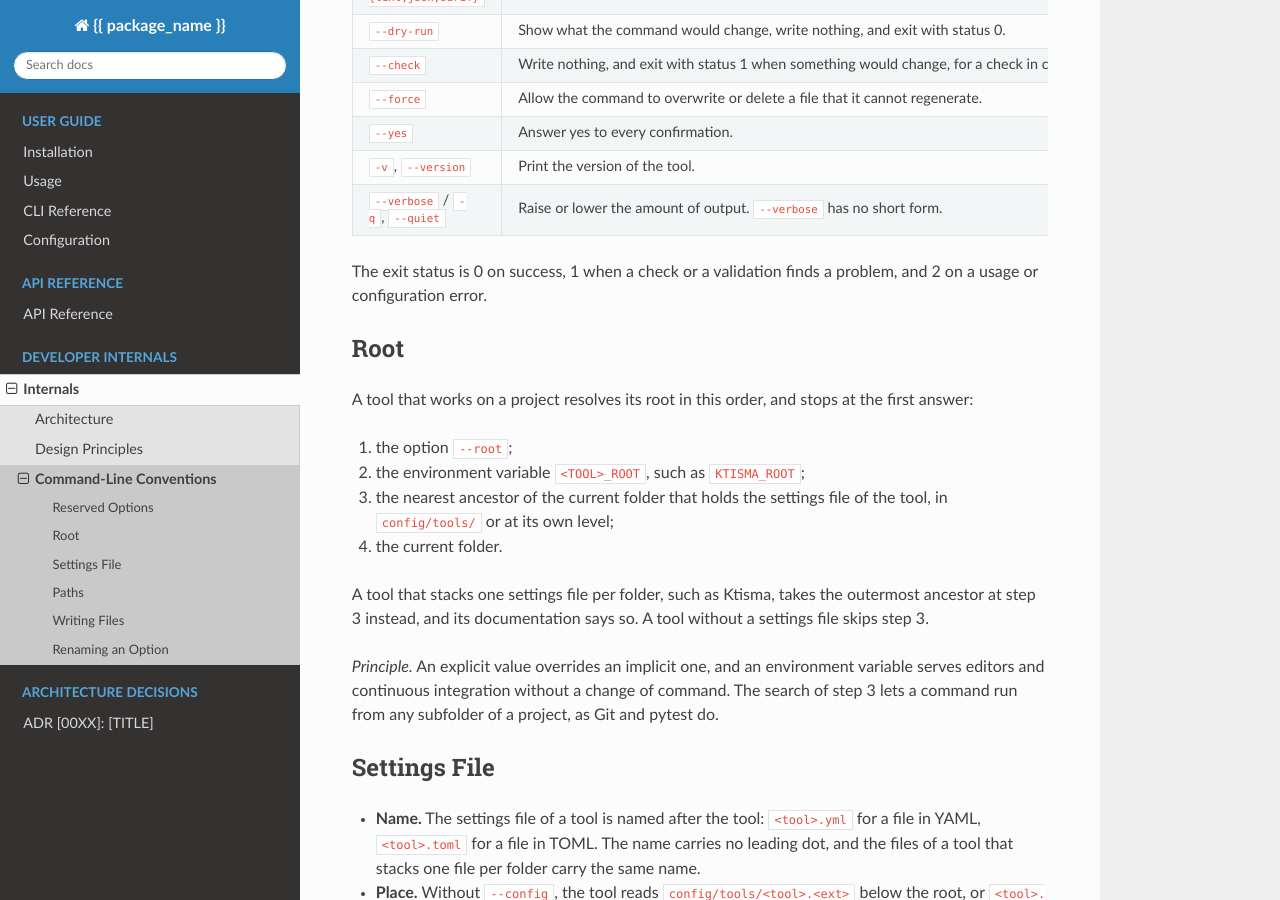
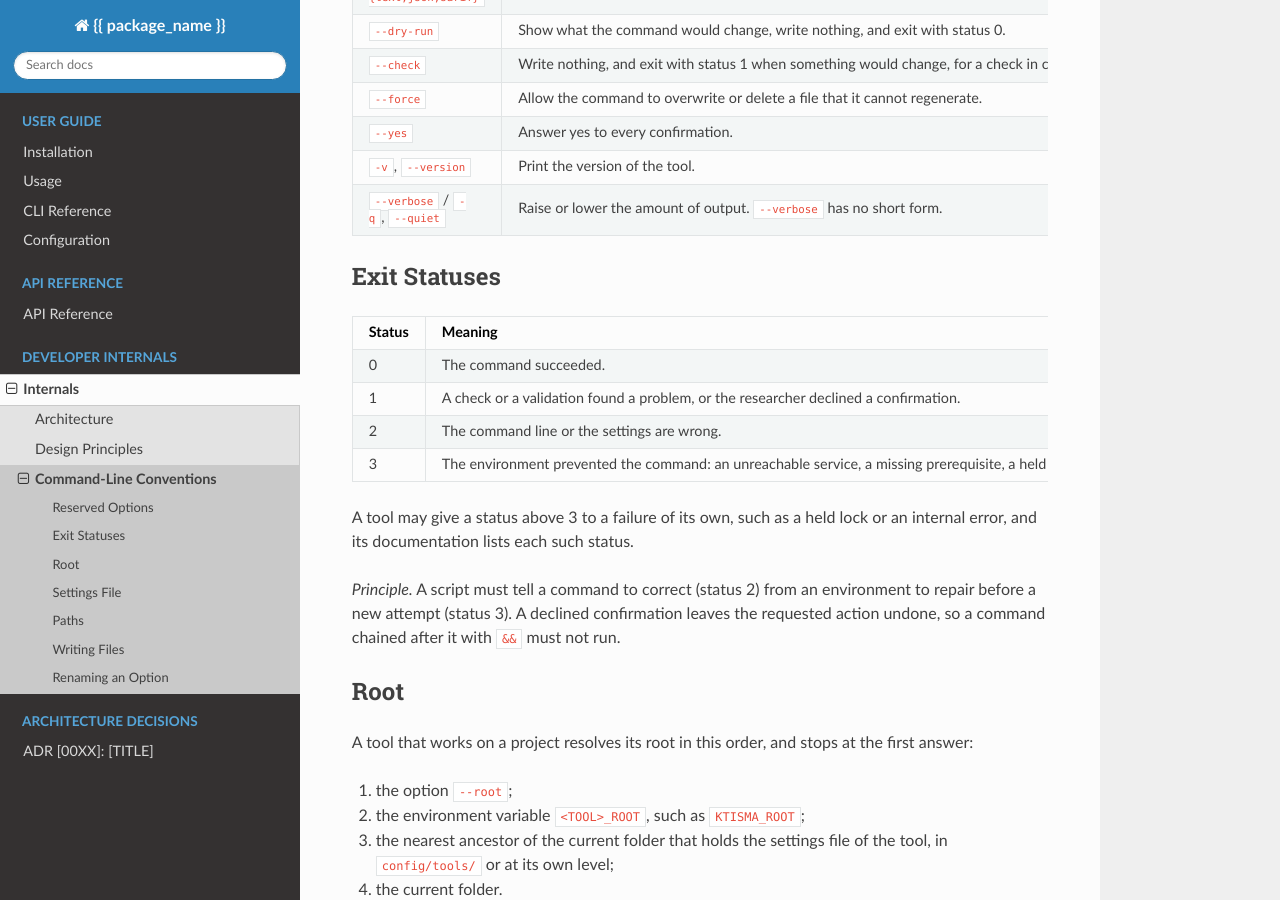
Before and after one commit to esther-poniatowski/keystone, a Sphinx documentation site: the page built from docs/internals/cli-conventions.md, in a window 1280 px wide and 900 px high, scrolled down 593 px. Built offline with Sphinx 7.4.7 and the Read the Docs theme 3.1.0, drawn with Linux system fonts in a browser that asks for light colours.

Commit message:
docs(cli): Fix the declined and environment statuses ###################################################
Complete the exit statuses of the command-line conventions:
  - Give status 1 to a declined confirmation, in `cli-conventions.md`
  - Give status 3 to an environment failure, and admit statuses above 3
######################################################################

Signed-off-by: Esther Poniatowski <esther.poniatowski@ens.psl.eu>
Co-Authored-By: Claude Opus 5.5 <noreply@anthropic.com>

```diff
--- a/docs/internals/cli-conventions.md
+++ b/docs/internals/cli-conventions.md
@@ -23,8 +23,21 @@ reuse a name reserved below. Each rule below states the principle that selects i
 | `-v`, `--version` | Print the version of the tool. |
 | `--verbose` / `-q`, `--quiet` | Raise or lower the amount of output. `--verbose` has no short form. |
 
-The exit status is 0 on success, 1 when a check or a validation finds a problem, and 2 on a usage
-or configuration error.
+## Exit Statuses
+
+| Status | Meaning |
+| --- | --- |
+| 0 | The command succeeded. |
+| 1 | A check or a validation found a problem, or the researcher declined a confirmation. |
+| 2 | The command line or the settings are wrong. |
+| 3 | The environment prevented the command: an unreachable service, a missing prerequisite, a held lock. |
+
+A tool may give a status above 3 to a failure of its own, such as a held lock or an internal error,
+and its documentation lists each such status.
+
+*Principle.* A script must tell a command to correct (status 2) from an environment to repair
+before a new attempt (status 3). A declined confirmation leaves the requested action undone, so a
+command chained after it with `&&` must not run.
 
 ## Root
 
```
